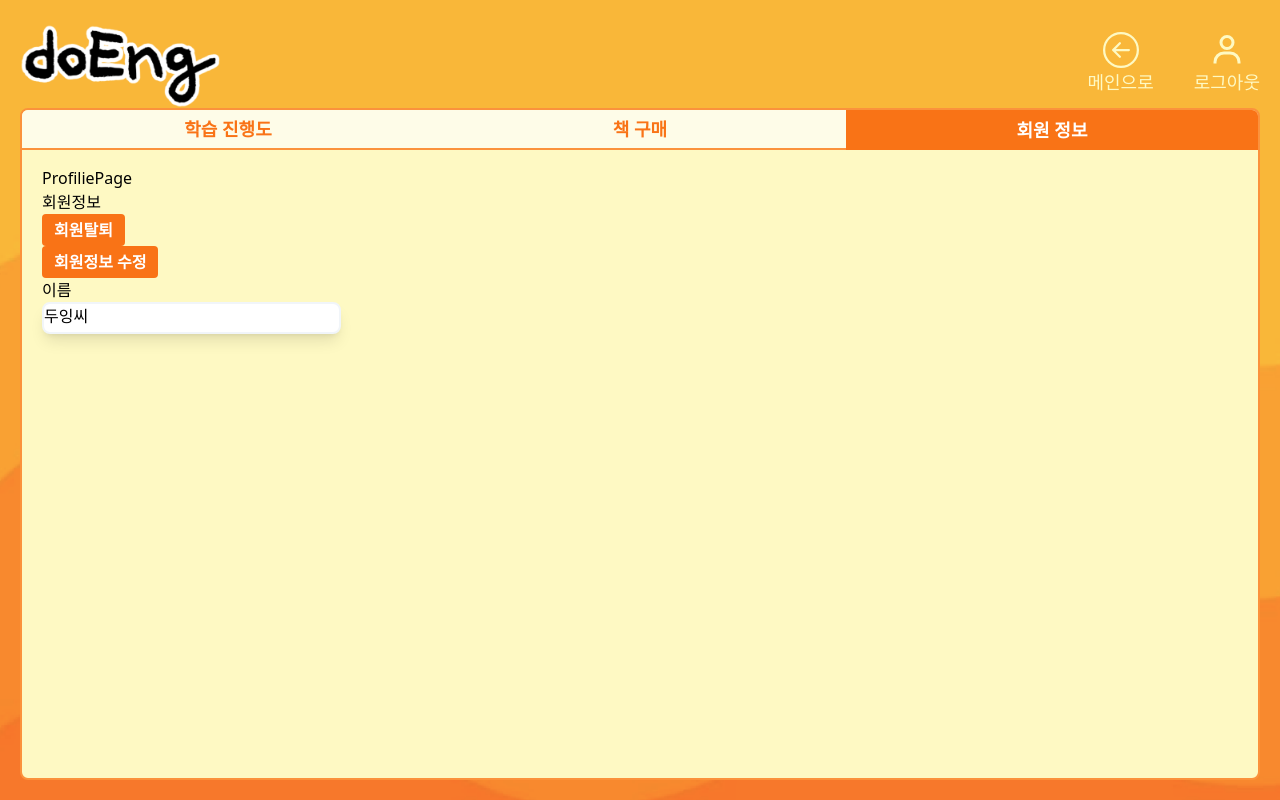
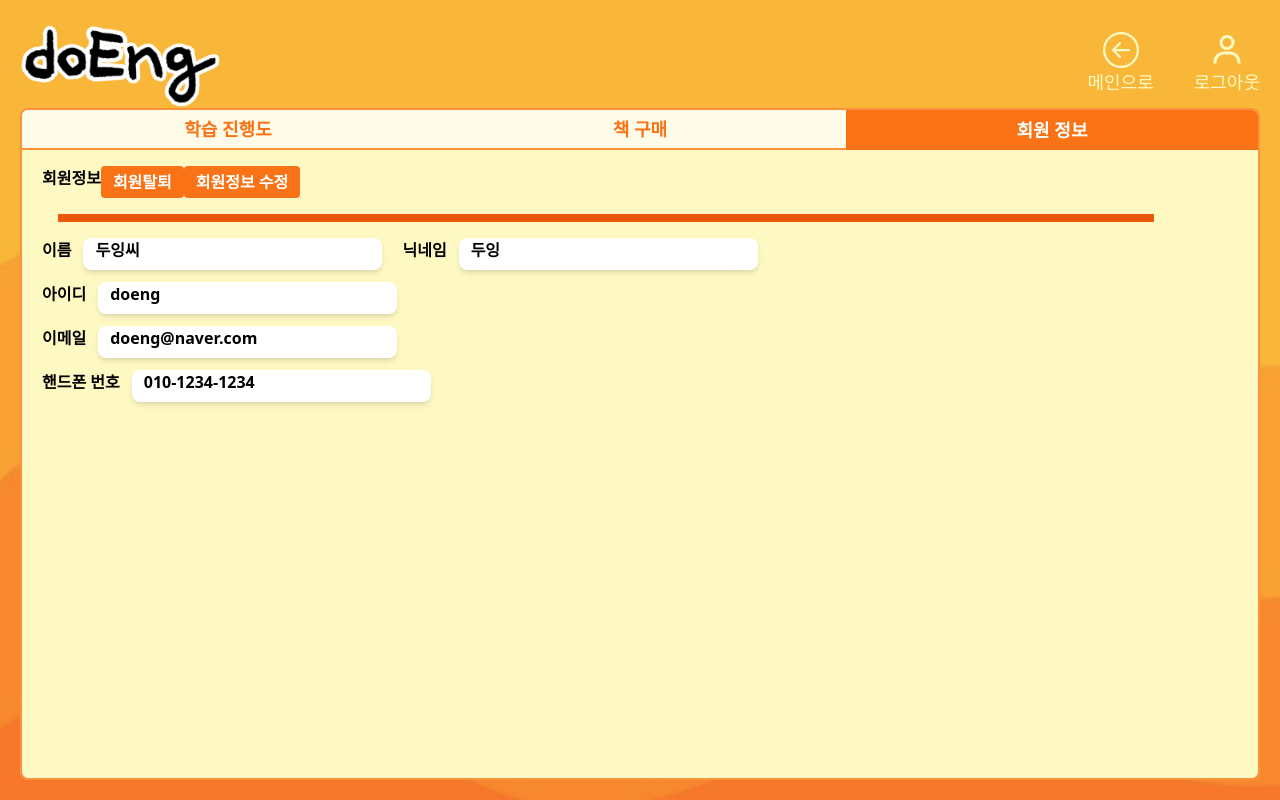
Before and after one commit to calicedev/doEng, a React (Create React App) app in the folder frontend/: page /mypage/profile in a window 1280 px wide. Built offline with nearby package versions, Linux system fonts and the light colour scheme.

Commit message:
[FE] feat: profile css, mypage 일부로직 수정

```diff
--- a/frontend/src/components/MyPageComponents/Profile/Profile.tsx
+++ b/frontend/src/components/MyPageComponents/Profile/Profile.tsx
@@ -16,9 +16,18 @@ function Profile() {
     setIsModal(false)
   }
 
+  const pushHomePage = () => {
+    navigate(`/`)
+  }
+
+  const pushProfileEdit = () => {
+    navigate(`/mypage/profile/edit`)
+  }
+
   return (
     <div>
-      <div>회원정보</div>
+      <div className={`flex`}>
+        <div className={`font-extrabold`}>회원정보</div>
         <div>
           <MyPageButton color={`orange`} onClick={openModal}>
             회원탈퇴
@@ -26,12 +35,7 @@ function Profile() {
           {isModal && (
             <Modal closeModal={() => setIsModal(false)}>
               회원 탈퇴 하시겠습니까?
-            <MyPageButton
-              color={`orange`}
-              onClick={() => {
-                navigate(`/`)
-              }}
-            >
+              <MyPageButton color={`orange`} onClick={pushHomePage}>
                 {" "}
                 예{" "}
               </MyPageButton>
@@ -42,20 +46,51 @@ function Profile() {
           )}
         </div>
         <div>
-        <MyPageButton
-          color={`orange`}
-          onClick={() => {
-            navigate(`/mypage/profile/edit`)
-          }}
-        >
+          <MyPageButton color={`orange`} onClick={pushProfileEdit}>
             회원정보 수정
           </MyPageButton>
         </div>
-      <div>이름</div>
+      </div>
       <div
-        className={` box-border  h-8 w-1/4 border-slate-100 border-2 rounded-lg shadow-lg bg-white `}
+        className={` box-border h-2 w-11/12 border-orange-600 bg-orange-600 m-4 `}
+      ></div>
+      <div className={`flex mt-3`}>
+        <div className={` font-bold mr-3`}>이름</div>
+        <div
+          className={`font-bold box-border  h-8 w-1/4 rounded-lg shadow-md bg-white pl-3 mr-5 `}
         >
           {dummy.name}
+        </div>
+        <div className={` font-bold mr-3`}>닉네임</div>
+        <div
+          className={`font-bold box-border  h-8 w-1/4 rounded-lg shadow-md bg-white pl-3`}
+        >
+          {dummy.nickname}
+        </div>
+      </div>
+      <div className={`flex mt-3`}>
+        <div className={` font-bold mr-3`}>아이디</div>
+        <div
+          className={` font-bold box-border  h-8 w-1/4 rounded-lg shadow-md bg-white pl-3`}
+        >
+          {dummy.memberId}
+        </div>
+      </div>
+      <div className={`flex mt-3`}>
+        <div className={` font-bold mr-3`}>이메일</div>
+        <div
+          className={`font-bold box-border  h-8 w-1/4 rounded-lg shadow-md bg-white pl-3 `}
+        >
+          {dummy.email}
+        </div>
+      </div>
+      <div className={`flex mt-3`}>
+        <div className={` font-bold mr-3`}>핸드폰 번호</div>
+        <div
+          className={`font-bold box-border  h-8 w-1/4 rounded-lg shadow-md bg-white pl-3 `}
+        >
+          {dummy.phone}
+        </div>
       </div>
     </div>
   )
--- a/frontend/src/components/MyPageComponents/ProfileEdit/ProfileEdit.tsx
+++ b/frontend/src/components/MyPageComponents/ProfileEdit/ProfileEdit.tsx
@@ -3,16 +3,14 @@ import { useNavigate } from "react-router-dom"
 
 function ProfileEdit() {
   const navigate = useNavigate()
+  const pushProfilePassword = () => {
+    navigate(`/mypage/profile/password`)
+  }
 
   return (
     <div>
       <div>ProfileEdit</div>
-      <MyPageButton
-        color={`orange`}
-        onClick={() => {
-          navigate(`/mypage/profile/password`)
-        }}
-      >
+      <MyPageButton color={`orange`} onClick={pushProfilePassword}>
         비밀번호 수정
       </MyPageButton>
     </div>
--- a/frontend/src/components/MyPageComponents/ProfilePassword/ProfilePasswordEdit.tsx
+++ b/frontend/src/components/MyPageComponents/ProfilePassword/ProfilePasswordEdit.tsx
@@ -3,16 +3,14 @@ import { useNavigate } from "react-router-dom"
 
 function ProfilePasswordEdit() {
   const navigate = useNavigate()
+  const pushProfileEdit = () => {
+    navigate(`/mypage/profile/edit`)
+  }
 
   return (
     <div>
       <div>ProfilePasswordEdit</div>
-      <MyPageButton
-        color={`orange`}
-        onClick={() => {
-          navigate(`/mypage/profile/edit`)
-        }}
-      >
+      <MyPageButton color={`orange`} onClick={pushProfileEdit}>
         회원정보 수정
       </MyPageButton>
     </div>
--- a/frontend/src/components/MyPageComponents/ProgressDetail/ProgressDetailPhotoCard.tsx
+++ b/frontend/src/components/MyPageComponents/ProgressDetail/ProgressDetailPhotoCard.tsx
@@ -33,13 +33,13 @@ function ProgressDetailPhotoCard({ photoCard }: PhotoCard) {
   }
   return (
     <div>
-      <img
-        src={photoCard.imageList[0].image}
-        alt="progressPhotoCard"
-        className="cursor-pointer"
+      <div
+        className={`cursor-pointer`}
         onClick={() => handleImageClick(photoCard.imageList[0].image)}
-      />
-      {photoCard.sceneTitle}
+      >
+        <img src={photoCard.imageList[0].image} alt="progressPhotoCard" />
+        {photoCard.sceneTitle}
+      </div>
 
       {isModal && (
         <Modal closeModal={() => setIsModal(false)}>
--- a/frontend/src/components/MyPageComponents/ProgressList/ProgressList.tsx
+++ b/frontend/src/components/MyPageComponents/ProgressList/ProgressList.tsx
@@ -1,5 +1,6 @@
 import React from "react"
 import dummy from "../DummyData/ProgressList.json"
+import { useNavigate } from "react-router-dom"
 
 interface Tale {
   id: number
@@ -13,8 +14,16 @@ interface TaleProps {
 }
 
 function ProgressList({ tale }: TaleProps) {
+  const navigate = useNavigate()
+
+  const pushProgressListDetail = () => {
+    navigate(`/mypage/progress/${tale.id}`)
+  }
   return (
-    <div className=" border-2 border-orange-300 rounded-lg py-2 px-2">
+    <div
+      className=" border-2 border-orange-300 rounded-lg py-2 px-2 cursor-pointer"
+      onClick={pushProgressListDetail}
+    >
       <img
         className="w-full"
         src={tale.backgroundImage}
--- a/frontend/src/pages/ProfiliePage.tsx
+++ b/frontend/src/pages/ProfiliePage.tsx
@@ -5,7 +5,6 @@ import { Outlet } from "react-router-dom"
 export default function ProfiliePage() {
   return (
     <div>
-      <div>ProfiliePage</div>
       <Profile />
       <Outlet />
     </div>
--- a/frontend/src/pages/ProgressListPage.tsx
+++ b/frontend/src/pages/ProgressListPage.tsx
@@ -1,7 +1,7 @@
-import React from 'react'
-import { Link } from 'react-router-dom'
-import dummy from '../components/MyPageComponents/DummyData/ProgressList.json'
-import ProgressList from '../components/MyPageComponents/ProgressList/ProgressList'
+import React from "react"
+import { Link } from "react-router-dom"
+import dummy from "../components/MyPageComponents/DummyData/ProgressList.json"
+import ProgressList from "../components/MyPageComponents/ProgressList/ProgressList"
 
 interface Tale {
   id: number
@@ -17,9 +17,7 @@ function ProgressListPage() {
       <h1>ProgressListPage</h1>
       <div className="grid grid-cols-5 gap-4">
         {taleList.map((tale: Tale) => (
-          <Link key={tale.id} to={`/mypage/progress/${tale.id}`}>
-            <ProgressList key={tale.id} tale={tale} />
-          </Link>
+          <ProgressList key={tale.id} tale={tale} />
         ))}
       </div>
     </div>
```
Lines whose indentation alone changed are shown as unchanged.
